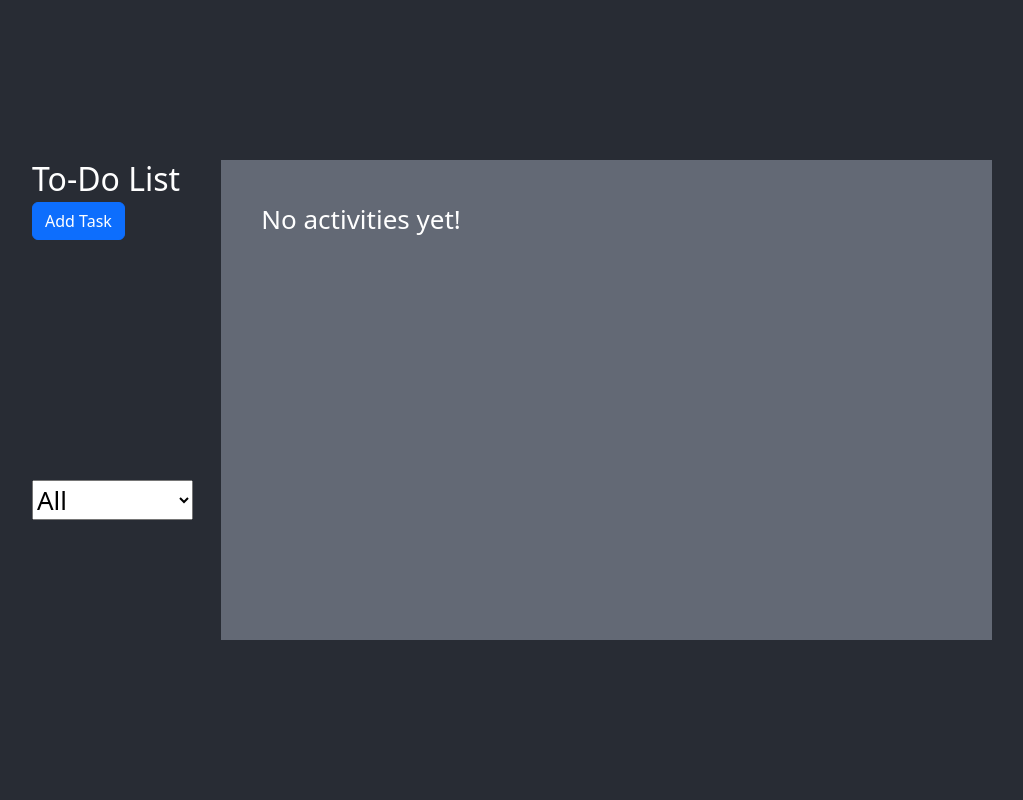
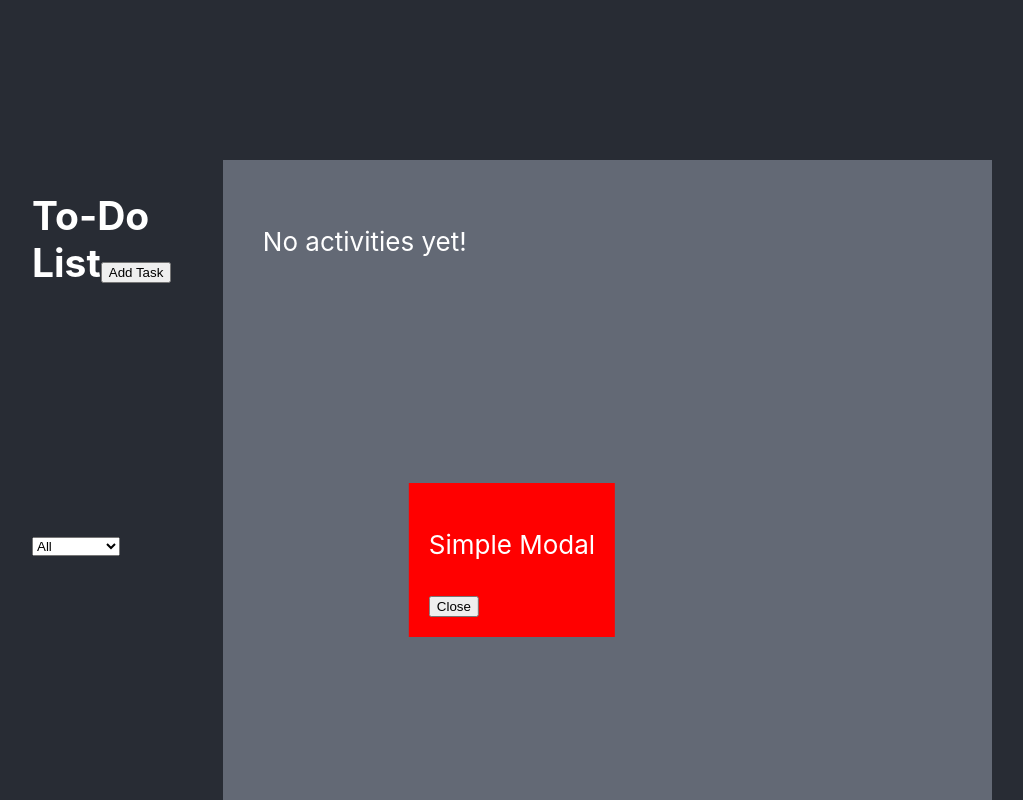
Before and after one commit to Loweso/todolist, a React (Create React App) app: page / in a window 1280 px wide. Both pictures are taken after a click on the button "Add Task". Shown: the top 800 px of the page, without its empty margins (128-1151 px from the left). Built offline with nearby package versions, Linux system fonts and the light colour scheme.

Commit message:
[Feature][Maxell] fixed modal and added comments

```diff
--- a/src/App.css
+++ b/src/App.css
@@ -1,5 +1,6 @@
 .App {
   color: white;
+  position: relative;
 }
 
 .App-logo {
@@ -49,3 +50,14 @@
     transform: rotate(360deg);
   }
 }
+
+.modal-container {
+  /*center a div horizontally and vertically with absolute position*/
+  position: absolute;
+  left: 50%;
+  top: 50%;
+  transform: translate(-50%, -50%);
+
+  background-color: red;
+  padding: 20px;
+}
--- a/src/App.js
+++ b/src/App.js
@@ -1,19 +1,25 @@
-import logo from './logo.svg';
 import './App.css';
 import React, { useState } from 'react';
-import {Button, Select} from './Button'
-import 'bootstrap/dist/css/bootstrap.min.css';
-import ToDoListModal from './ToDoListModal';
-
+import { Select } from './components/Button';
+import ToDoListModal from './components/Modal';
 
 function App() {
-  const [show, setShow] = useState(false)
+  //naming convention on boolean variables
+  const [isOpen, setIsOpen] = useState(false);
+
+  //create a function to handle different actions such as clicking a button
+  const handleModalOpen = () => {
+    setIsOpen(true);
+  };
 
   return (
     <div className="App">
       <header className="App-header">
-            <h2>To-Do List
-              <button className="btn btn-primary" type="button" onClick={() => setShow(true)}>Add Task</button>
+        <h2>
+          To-Do List
+          <button className="btn btn-primary" type="button" onClick={handleModalOpen}>
+            Add Task
+          </button>
           <Select>
             <option>All</option>
             <option>Incomplete</option>
@@ -23,7 +29,7 @@ function App() {
         <div className="taskRoll">
           <p>No activities yet!</p>
         </div>
-        <ToDoListModal show={show} setShow={setShow} />
+        {isOpen && <ToDoListModal setIsOpen={setIsOpen} />}
       </header>
     </div>
   );
--- a/src/Button.js
+++ /dev/null
@@ -1,17 +0,0 @@
-import React from 'react'
-import 'bootstrap/dist/css/bootstrap.min.css';
-import './App.css';
-
-export function Button({children}){
-    return(
-        <button className="btn btn-primary">{children}</button>
-    );
-}
-
-export function Select({children}){
-    return(
-        <div className="selection">
-            <select>{children}</select>
-        </div>
-    );
-}
--- a/src/ToDoListModal.js
+++ /dev/null
@@ -1,26 +0,0 @@
-import React from 'react'
-import 'bootstrap/dist/css/bootstrap.min.css';
-
-const ToDoListModal = ({show, setShow}) => {
-  console.log(show);
-
-  const content = show && (
-    <div className="modal fade">
-      <div className="modal-dialog" role="document">
-        <div className="modal-content">
-          <button
-            type="button"
-            onClick={() => setShow(false)}
-          >
-            X
-          </button>
-          <div><h1>AMOGUS</h1></div>
-        </div>
-      </div>
-    </div>
-  );
-
-  return content
-}
-
-export default ToDoListModal
--- /dev/null
+++ b/src/components/Button.js
@@ -0,0 +1,14 @@
+import React from 'react';
+import '../App.css';
+
+export function Button({ children }) {
+  return <button className="btn btn-primary">{children}</button>;
+}
+
+export function Select({ children }) {
+  return (
+    <div className="selection">
+      <select>{children}</select>
+    </div>
+  );
+}
--- /dev/null
+++ b/src/components/Modal.js
@@ -0,0 +1,19 @@
+import React from 'react';
+
+const Modal = (props) => {
+  //get the props and destruct them inside
+  const { setIsOpen } = props;
+
+  const handleModalClose = () => {
+    setIsOpen(false);
+  };
+
+  return (
+    <div className="modal-container">
+      <p>Simple Modal</p>
+      <button onClick={handleModalClose}>Close</button>
+    </div>
+  );
+};
+
+export default Modal;
```
Also changed, not shown: 1 other file (tests, documents, lock files or other folders). Lines whose indentation alone changed are shown as unchanged.
